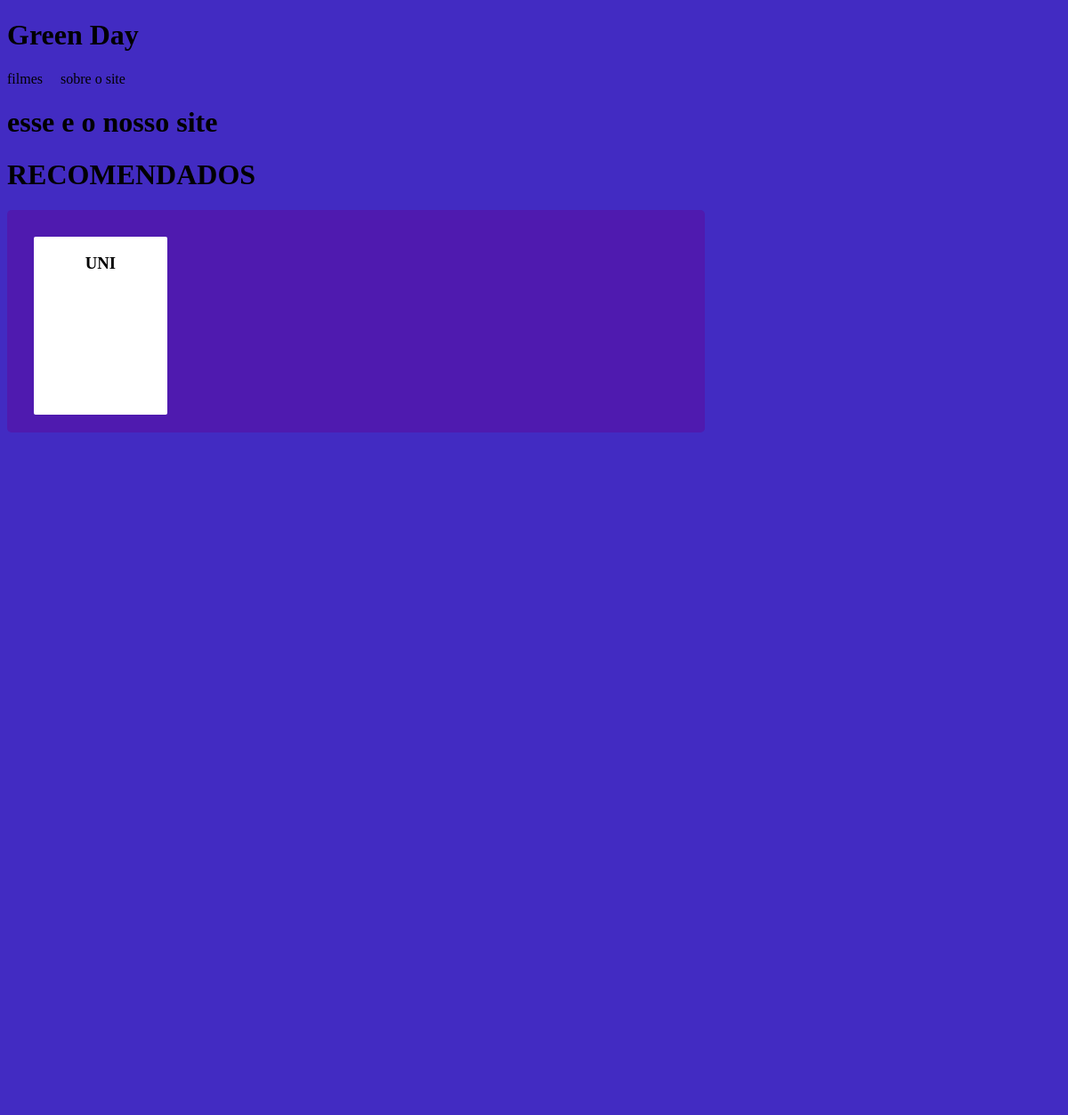
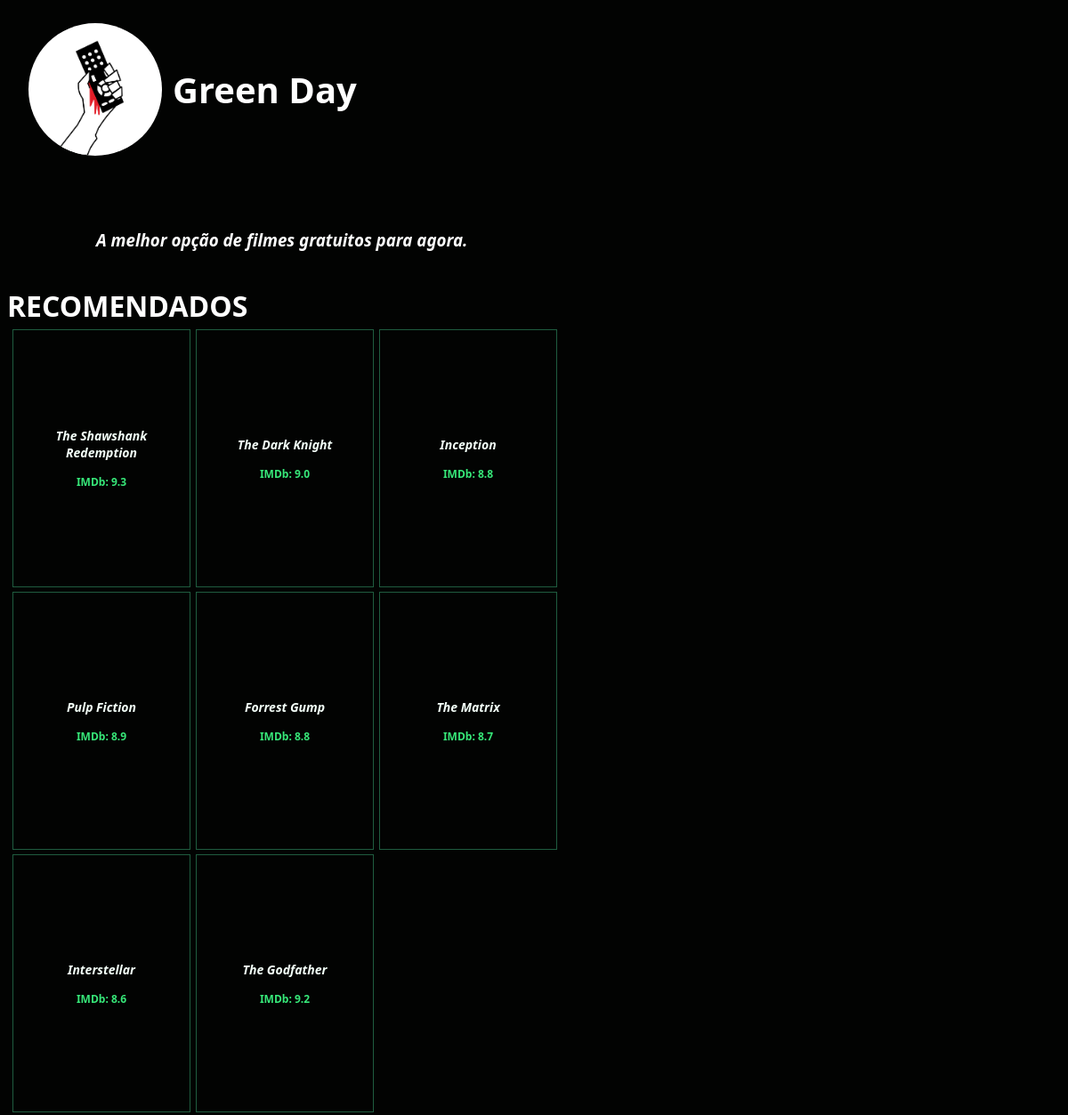
Before and after one commit to eraldorv/greenday, an Electron app: page index.html in a window 800 px wide. Shown: the top 1253 px of the page at 89% size, 1200 px wide, since content can reach past the window. Before the commit the page ends 800 px from the top, so only its background shows below. Drawn offline with Linux system fonts and the light colour scheme.

Commit message:
Atualiza layout do header e cards

```diff
--- a/index.html
+++ b/index.html
@@ -5,22 +5,55 @@
     <meta name="viewport" content="width=device-width, initial-scale=1.0">
     <title>Green Day</title>
     <link rel="stylesheet" href="style.css">
+    <link rel="preconnect" href="https://fonts.googleapis.com">
+<link rel="preconnect" href="https://fonts.gstatic.com" crossorigin>
+<link href="https://fonts.googleapis.com/css2?family=Roboto:ital,wght@0,100..900;1,100..900&display=swap" rel="stylesheet">
 </head>
 <body>
     <header>
+        <img src="assets/greendaylogo.png" alt="Logo do site">
         <h1>Green Day</h1>
         <ul>
-            <li>filmes</li>
-            <li>sobre o site</li>
+            <li>Catálogo</li>
+            <li>Sobre</li>
         </ul>
     </header>
-<h1> esse e o nosso site</h1>
+<h3> A melhor opção de filmes gratuitos para agora. </h3>
 
 <h1>RECOMENDADOS</h1>
 <div class="aba-recomendados">
 
     <div class="card-recomendados">
-        <h3>UNI</h3>
+        <h3>The Shawshank Redemption</h3>
+        <p class="nota-filme">IMDb: 9.3</p>
+    </div>
+    <div class="card-recomendados">
+        <h3>The Dark Knight</h3>
+        <p class="nota-filme">IMDb: 9.0</p>
+    </div>
+    <div class="card-recomendados">
+        <h3>Inception</h3>
+        <p class="nota-filme">IMDb: 8.8</p>
+    </div>
+    <div class="card-recomendados">
+        <h3>Pulp Fiction</h3>
+        <p class="nota-filme">IMDb: 8.9</p>
+    </div>
+    <div class="card-recomendados">
+        <h3>Forrest Gump</h3>
+        <p class="nota-filme">IMDb: 8.8</p>
+    </div>
+    <div class="card-recomendados">
+        <h3>The Matrix</h3>
+        <p class="nota-filme">IMDb: 8.7</p>
+    </div>
+    <div class="card-recomendados">
+        <h3>Interstellar</h3>
+        <p class="nota-filme">IMDb: 8.6</p>
+    </div>
+    <div class="card-recomendados">
+        <h3>The Godfather</h3>
+        <p class="nota-filme">IMDb: 9.2</p>
     </div>
 
 </div>
--- a/style.css
+++ b/style.css
@@ -1,38 +1,95 @@
 body {
-    background-color: rgb(66, 43, 194);
+    background: #020302;
+    font-family: system-ui, -apple-system, BlinkMacSystemFont, 'Segoe UI', Roboto, Oxygen, Ubuntu, Cantarell, 'Open Sans', 'Helvetica Neue', sans-serif;
+    color: white;
+}
+
+header {
+    display: flex;
+    align-items: center;
+    gap: 12px;
+    padding: 18px 24px;
+    flex-wrap: wrap;
+}
+
+header img {
+    width: 150px;
+    height: auto;
+    object-fit: cover;
+    background-color: white;
+    border-radius: 50%;
+}
+
+header h1 {
+    font-size: 40px;
+    margin: 0;
+}
+
+h1 {
+    color: white;
+    margin: 40px 0px 0px 0px;
+}
+
+h3 {
+    color: white;
+    margin: 20px 0px 0px 100px;
+    font-style: italic;
+}
+
+ul {
+    list-style-type: none;
+    margin: 10px 40px 0 1300px;
+    padding: 0;
+    display: flex;
+    gap: 20px;
+    color: #c7f7dc;
+    font-weight: 600;
+    width: auto;
+    justify-content: flex-end;
 }
 
 
-ul {
-    list-style-type: none;
-    margin: 0;
-    padding: 0;
-    display: flex;
-    gap: 20px;
-}
-
 .aba-recomendados{
-    background-color: rgb(79, 26, 175);
     border-radius: 5px;
     box-shadow: 0;
-
-    padding: 20px;
+    padding: 5px;
     flex-wrap: wrap;
     display: flex;
+    gap: 5px;
 }
 
 .card-recomendados{
     text-align: center;
-    background-color: white;
-    border-radius: 2px;
-    height: 200px;
-    width: 150px;
-    margin: 10px 0 0 10px;
+    border: 1px solid #1f5c3f;
+    height: 290px;
+    width: 200px;
+    margin: 0px 0 0 1px;
     transition: transform 0.3s ease;
+    padding: 10px;
+    box-sizing: border-box;
+    display: flex;
+    flex-direction: column;
+    justify-content: center;
+}
+
+.card-recomendados h3 {
+    margin: 0 0 10px 0;
+    font-size: 14px;
+    word-wrap: break-word;
+    color: #f3fff8;
+}
+
+.card-recomendados .nota-filme {
+    margin: 5px 0 0 0;
+    font-size: 12px;
+    color: #37e879;
+    font-weight: bold;
 }
 
 .card-recomendados:hover{
-    background-color: rgb(0, 0, 0);
-    color:white;
+    background-color: #0d2d1f;
+    border-color: #37e879;
     transform: scale(1.05);
+     height: 300px;
+     width: 210px;
 }
```
Also changed, not shown: assets/greendaylogo.png (added).
